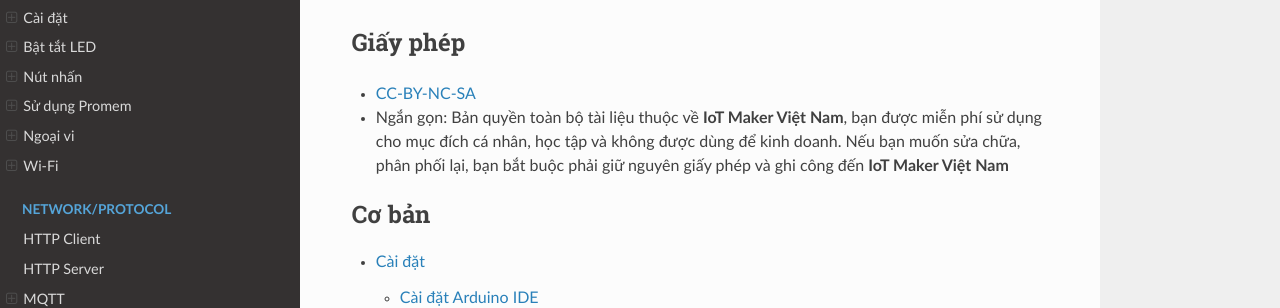
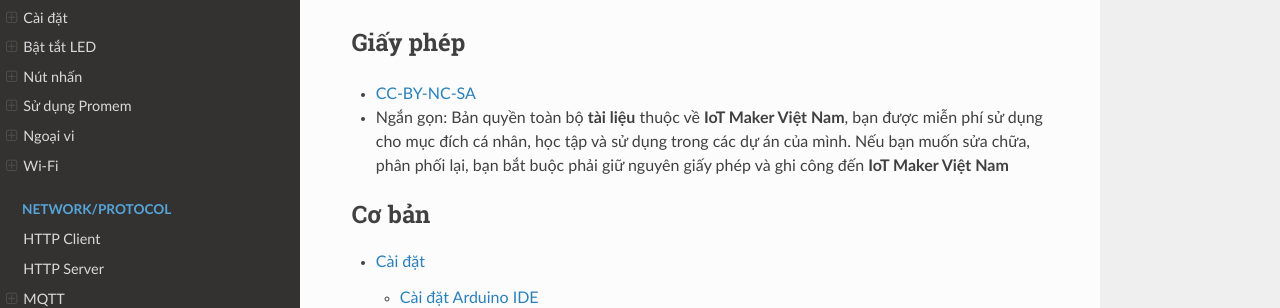
Before and after one commit to esp8266vn/arduino.esp8266.vn, a Sphinx documentation site: the page built from docs/index.rst, in a window 1280 px wide and 900 px high, scrolled down 648 px. Shown: the part 150-458 px from the top of the window. Built offline with Sphinx 7.4.7 and the Read the Docs theme 2.0.0, drawn with Linux system fonts in a browser that asks for light colours.

Commit message:
update license

```diff
--- a/docs/index.rst
+++ b/docs/index.rst
@@ -14,7 +14,7 @@
 *********
 
 - `CC-BY-NC-SA <https://creativecommons.org/licenses/by-nc-sa/4.0/legalcode>`_
-- Ngắn gọn: Bản quyền toàn bộ tài liệu thuộc về **IoT Maker Việt Nam**, bạn được miễn phí sử dụng cho mục đích cá nhân, học tập và không được dùng để kinh doanh. Nếu bạn muốn sửa chữa, phân phối lại, bạn bắt buộc phải giữ nguyên giấy phép và ghi công đến **IoT Maker Việt Nam**
+- Ngắn gọn: Bản quyền toàn bộ **tài liệu** thuộc về **IoT Maker Việt Nam**, bạn được miễn phí sử dụng cho mục đích cá nhân, học tập và sử dụng trong các dự án của mình. Nếu bạn muốn sửa chữa, phân phối lại, bạn bắt buộc phải giữ nguyên giấy phép và ghi công đến **IoT Maker Việt Nam**
 
 .. toctree::
    :caption: Cơ bản
```
